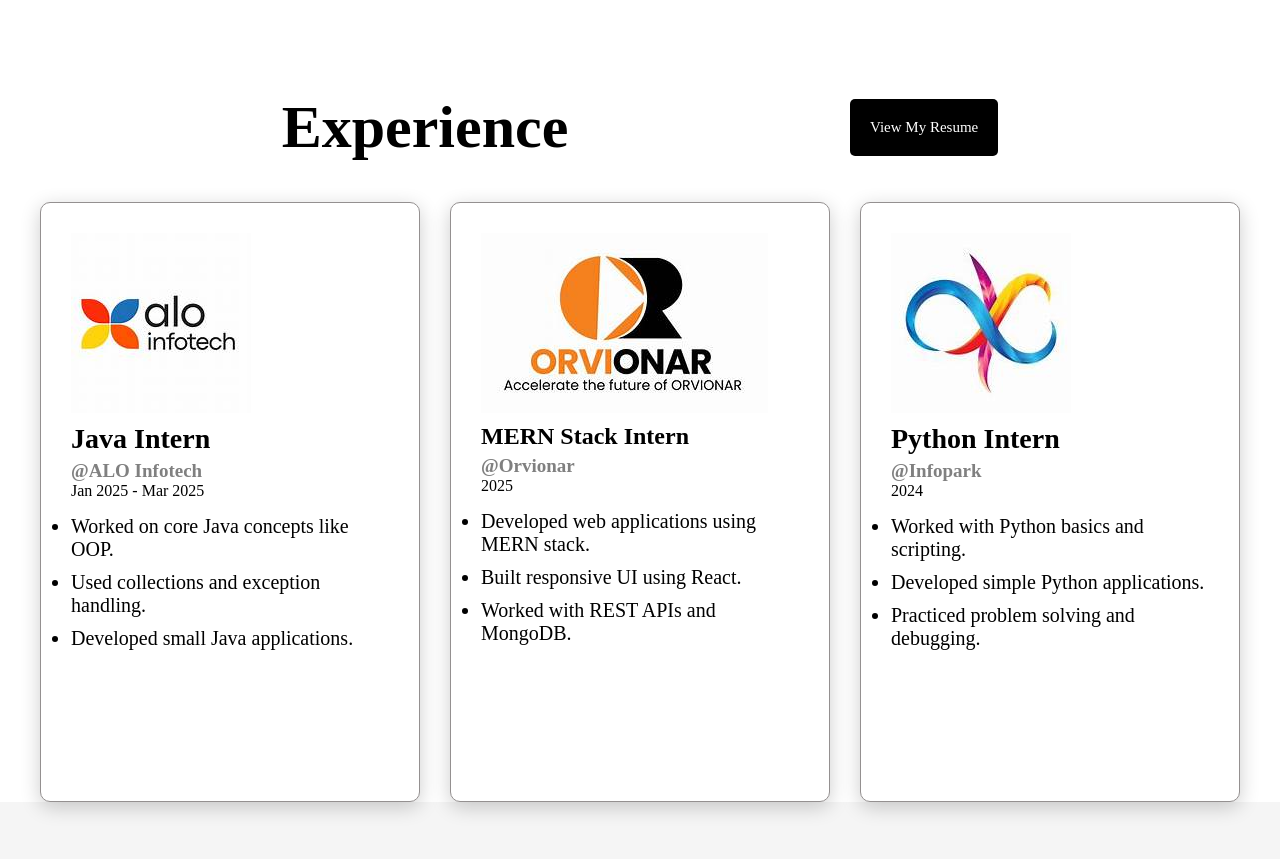
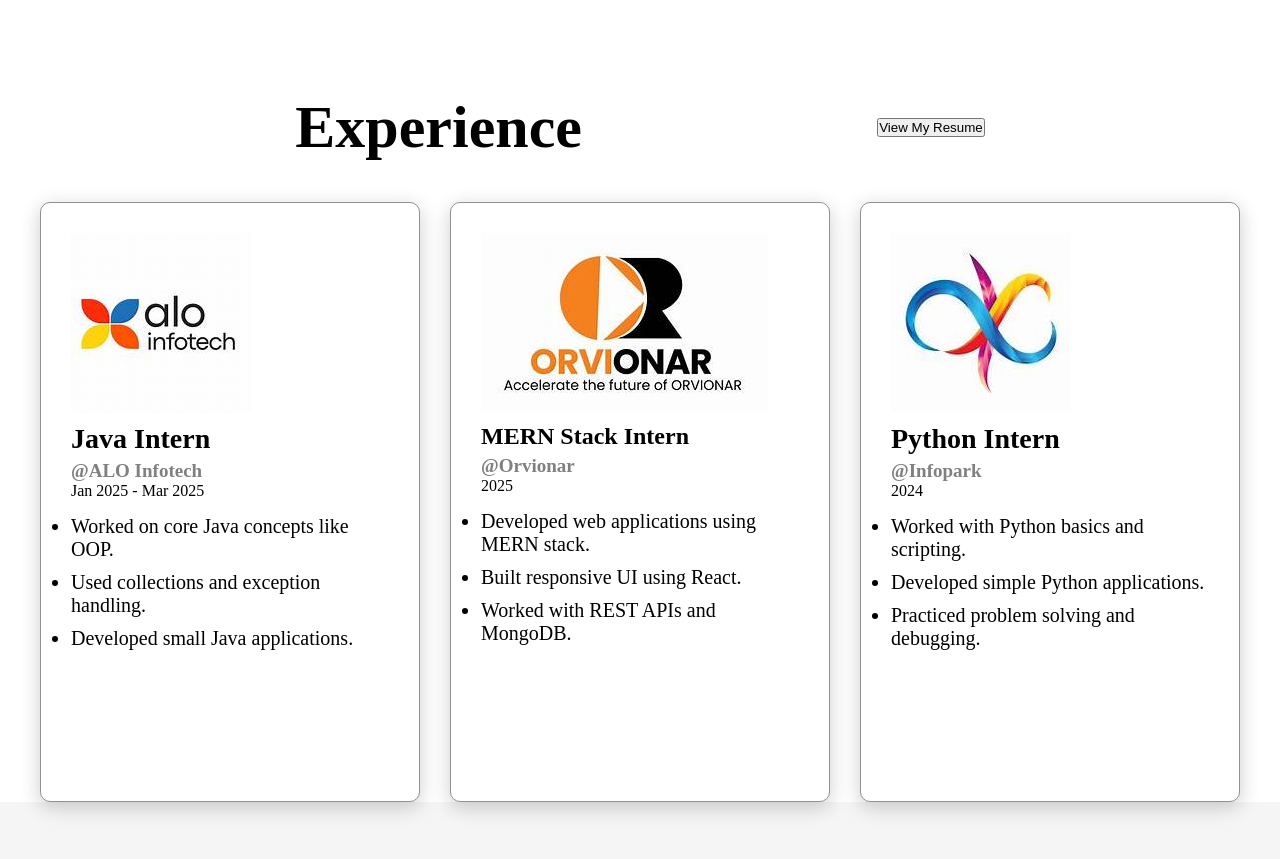
Before and after one commit to AbiSelviS/Portfolio, a React (Vite) app in the folder Frontend/: page / in a window 1280 px wide. Shown: the part 3210-4069 px from the top of the page. Built offline with nearby package versions, Linux system fonts and the light colour scheme.

Commit message:
Update Experience.jsx

```diff
--- a/Frontend/src/components/Experience.jsx
+++ b/Frontend/src/components/Experience.jsx
@@ -4,18 +4,16 @@ import ABI from "../assets/abi1.jpeg";
 import alo from "../assets/alo.jpg";
 import infopark from "../assets/ak2.jpg";
 import orvionar from "../assets/orvionar.jpg";
-import resumee from "../assets/AbiSelvi.Resume.pdf";
 
 
 
 const Experience = () => {
   return (
     <div className={Exper.exp}id="Experience" >
-     <div className={Exper.expbg}>
+
+      <div className={Exper.expbg}>
         <button className={Exper.button1} >view more</button>
       </div>
-
-
 
       <div className={Exper.profileimg}>
         <img src={ABI} alt="abi"  className={Exper.imaged}/>
@@ -23,7 +21,7 @@ const Experience = () => {
 
       <div className={Exper.about}>
         <h1>Experience</h1>
-      <a href={resumee} className={Exper.but} > View My Resume</a>
+        <button> View My Resume</button>
       </div>
 
       <div className={Exper.experiencecontainer}>
```
